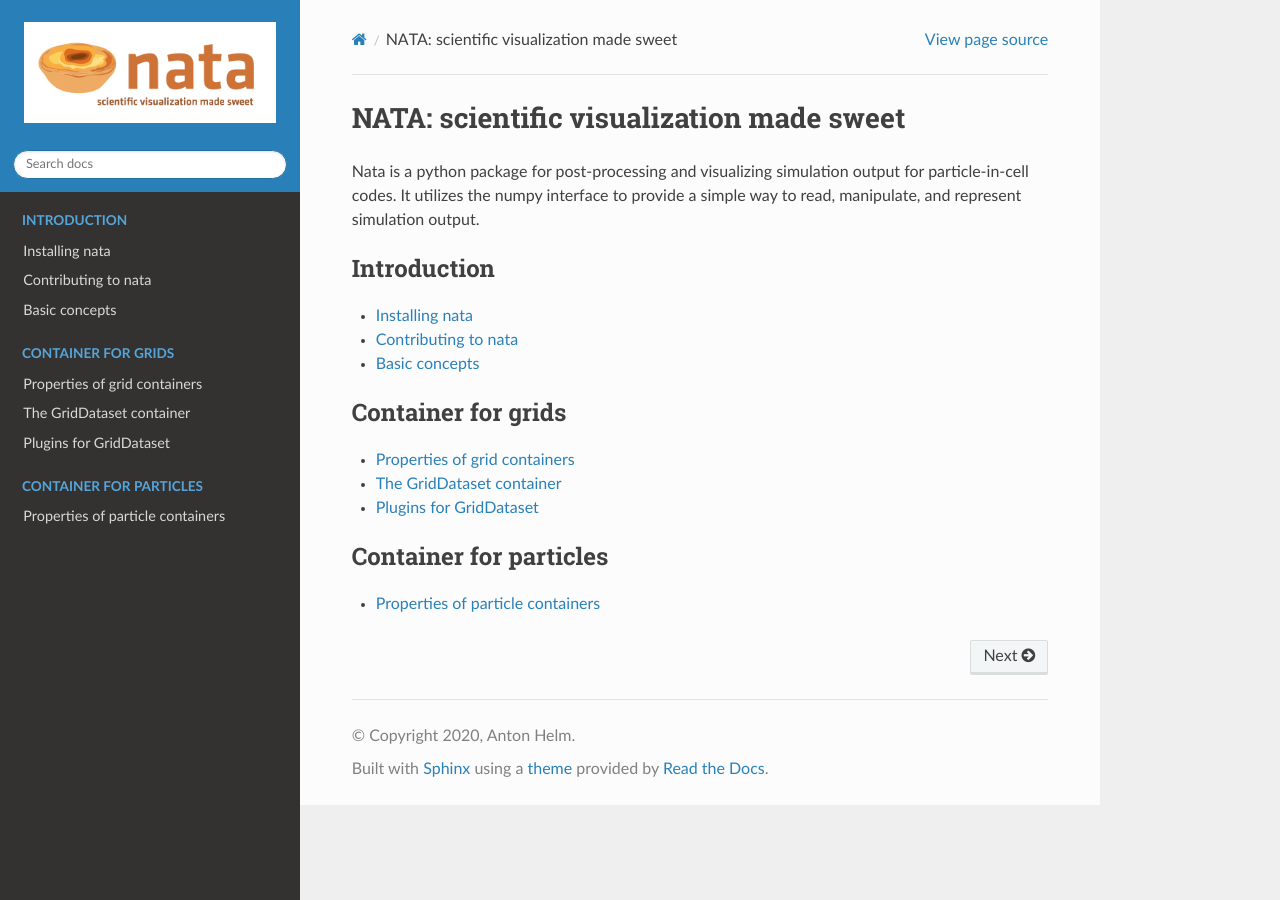
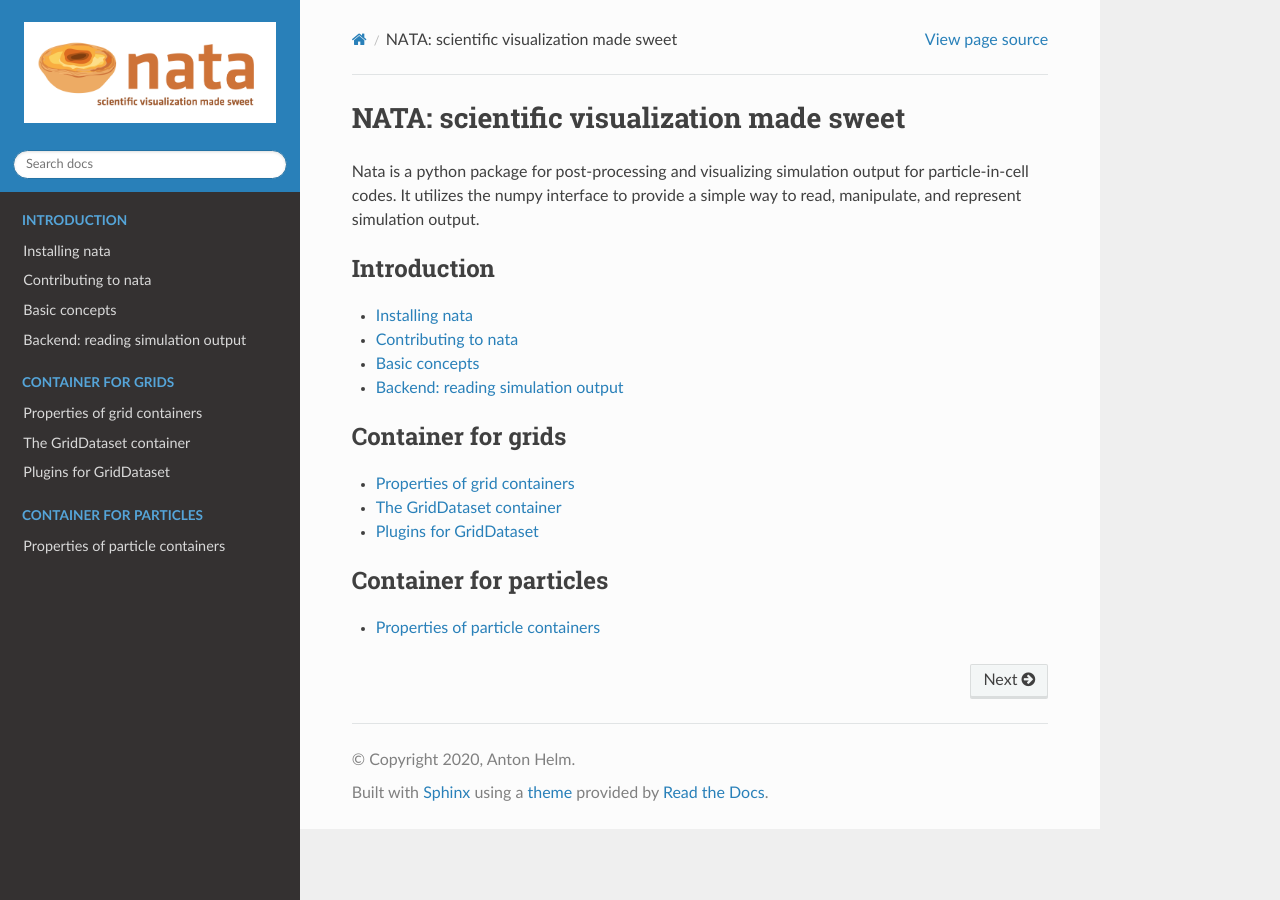
Before and after one commit to GoLP-IST/nata, a Sphinx documentation site: the page built from docs/index.rst, in a window 1280 px wide. Built offline with Sphinx 7.4.7 and the Read the Docs theme 2.0.0, drawn with Linux system fonts in a browser that asks for light colours.

Commit message:
added intro to backends layout

```diff
--- a/docs/backends/intro.rst
+++ b/docs/backends/intro.rst
@@ -0,0 +1,2 @@
+Backend: reading simulation output
+==================================
--- a/docs/index.rst
+++ b/docs/index.rst
@@ -12,6 +12,7 @@ a simple way to read, manipulate, and represent simulation output.
    intro/installing
    intro/contribution
    intro/basic_concepts
+   backends/intro
 
 .. toctree::
    :caption: Container for grids
```
